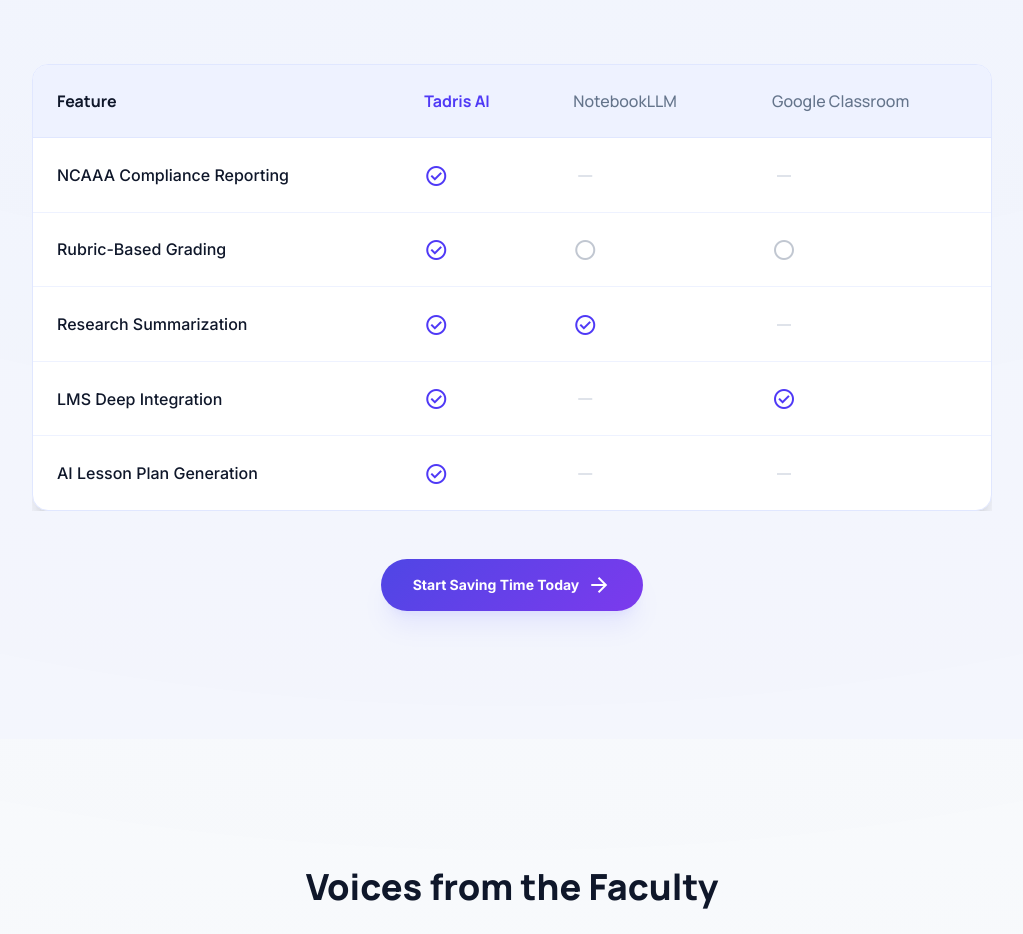
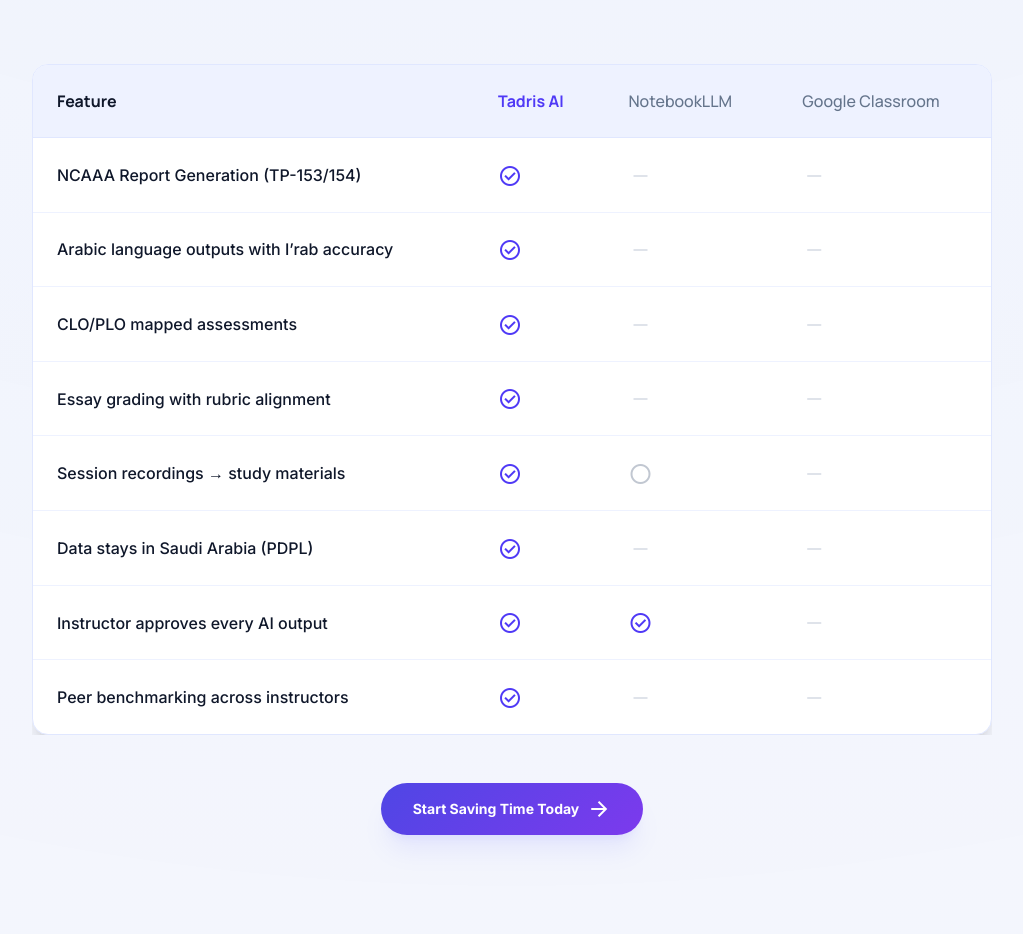
Before and after one commit to PercevioLabs/tadris-ai, a Next.js app: page / in a window 1280 px wide. Shown: the part 5881-6815 px from the top of the page, without its empty margins (128-1151 px from the left). Built offline with nearby package versions, Linux system fonts and the light colour scheme.

Commit message:
feat(ui): update comparison table with faculty-focused differentiators

```diff
--- a/src/app/page.tsx
+++ b/src/app/page.tsx
@@ -1044,9 +1044,10 @@ export default function Page() {
                     </tr>
                   </thead>
                   <tbody className="divide-y divide-indigo-50">
+                    {/* Row 1: NCAAA */}
                     <tr>
                       <td className="p-4 sm:p-6 font-medium text-on-surface text-sm sm:text-base">
-                        NCAAA Compliance Reporting
+                        NCAAA Report Generation (TP-153/154)
                       </td>
                       <td className="p-4 sm:p-6">
                         <span className="material-symbols-outlined text-indigo-600">
@@ -1060,9 +1061,61 @@ export default function Page() {
                         <span className="material-symbols-outlined text-outline/30">remove</span>
                       </td>
                     </tr>
+                    {/* Row 2: Arabic */}
                     <tr>
                       <td className="p-4 sm:p-6 font-medium text-on-surface text-sm sm:text-base">
-                        Rubric-Based Grading
+                        Arabic language outputs with I’rab accuracy
+                      </td>
+                      <td className="p-4 sm:p-6">
+                        <span className="material-symbols-outlined text-indigo-600">
+                          check_circle
+                        </span>
+                      </td>
+                      <td className="p-4 sm:p-6">
+                        <span className="material-symbols-outlined text-outline/30">remove</span>
+                      </td>
+                      <td className="p-4 sm:p-6">
+                        <span className="material-symbols-outlined text-outline/30">remove</span>
+                      </td>
+                    </tr>
+                    {/* Row 3: CLO/PLO */}
+                    <tr>
+                      <td className="p-4 sm:p-6 font-medium text-on-surface text-sm sm:text-base">
+                        CLO/PLO mapped assessments
+                      </td>
+                      <td className="p-4 sm:p-6">
+                        <span className="material-symbols-outlined text-indigo-600">
+                          check_circle
+                        </span>
+                      </td>
+                      <td className="p-4 sm:p-6">
+                        <span className="material-symbols-outlined text-outline/30">remove</span>
+                      </td>
+                      <td className="p-4 sm:p-6">
+                        <span className="material-symbols-outlined text-outline/30">remove</span>
+                      </td>
+                    </tr>
+                    {/* Row 4: Essay grading */}
+                    <tr>
+                      <td className="p-4 sm:p-6 font-medium text-on-surface text-sm sm:text-base">
+                        Essay grading with rubric alignment
+                      </td>
+                      <td className="p-4 sm:p-6">
+                        <span className="material-symbols-outlined text-indigo-600">
+                          check_circle
+                        </span>
+                      </td>
+                      <td className="p-4 sm:p-6">
+                        <span className="material-symbols-outlined text-outline/30">remove</span>
+                      </td>
+                      <td className="p-4 sm:p-6">
+                        <span className="material-symbols-outlined text-outline/30">remove</span>
+                      </td>
+                    </tr>
+                    {/* Row 5: Session recordings */}
+                    <tr>
+                      <td className="p-4 sm:p-6 font-medium text-on-surface text-sm sm:text-base">
+                        Session recordings → study materials
                       </td>
                       <td className="p-4 sm:p-6">
                         <span className="material-symbols-outlined text-indigo-600">
@@ -1075,14 +1128,30 @@ export default function Page() {
                         </span>
                       </td>
                       <td className="p-4 sm:p-6">
-                        <span className="material-symbols-outlined text-on-surface-variant/40">
-                          circle
+                        <span className="material-symbols-outlined text-outline/30">remove</span>
+                      </td>
+                    </tr>
+                    {/* Row 6: PDPL */}
+                    <tr>
+                      <td className="p-4 sm:p-6 font-medium text-on-surface text-sm sm:text-base">
+                        Data stays in Saudi Arabia (PDPL)
+                      </td>
+                      <td className="p-4 sm:p-6">
+                        <span className="material-symbols-outlined text-indigo-600">
+                          check_circle
                         </span>
                       </td>
+                      <td className="p-4 sm:p-6">
+                        <span className="material-symbols-outlined text-outline/30">remove</span>
+                      </td>
+                      <td className="p-4 sm:p-6">
+                        <span className="material-symbols-outlined text-outline/30">remove</span>
+                      </td>
                     </tr>
+                    {/* Row 7: Human in the loop */}
                     <tr>
                       <td className="p-4 sm:p-6 font-medium text-on-surface text-sm sm:text-base">
-                        Research Summarization
+                        Instructor approves every AI output
                       </td>
                       <td className="p-4 sm:p-6">
                         <span className="material-symbols-outlined text-indigo-600">
@@ -1098,27 +1167,10 @@ export default function Page() {
                         <span className="material-symbols-outlined text-outline/30">remove</span>
                       </td>
                     </tr>
+                    {/* Row 8: Peer benchmarking */}
                     <tr>
                       <td className="p-4 sm:p-6 font-medium text-on-surface text-sm sm:text-base">
-                        LMS Deep Integration
-                      </td>
-                      <td className="p-4 sm:p-6">
-                        <span className="material-symbols-outlined text-indigo-600">
-                          check_circle
-                        </span>
-                      </td>
-                      <td className="p-4 sm:p-6">
-                        <span className="material-symbols-outlined text-outline/30">remove</span>
-                      </td>
-                      <td className="p-4 sm:p-6">
-                        <span className="material-symbols-outlined text-indigo-600">
-                          check_circle
-                        </span>
-                      </td>
-                    </tr>
-                    <tr>
-                      <td className="p-4 sm:p-6 font-medium text-on-surface text-sm sm:text-base">
-                        AI Lesson Plan Generation
+                        Peer benchmarking across instructors
                       </td>
                       <td className="p-4 sm:p-6">
                         <span className="material-symbols-outlined text-indigo-600">
```
